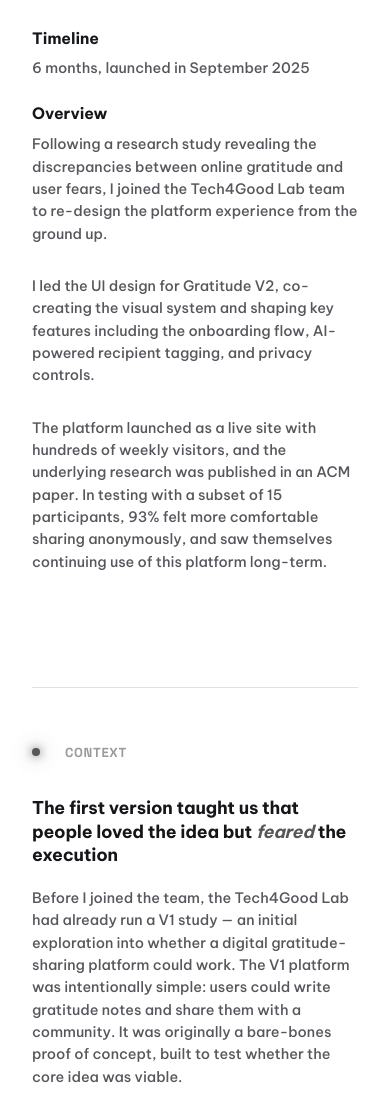
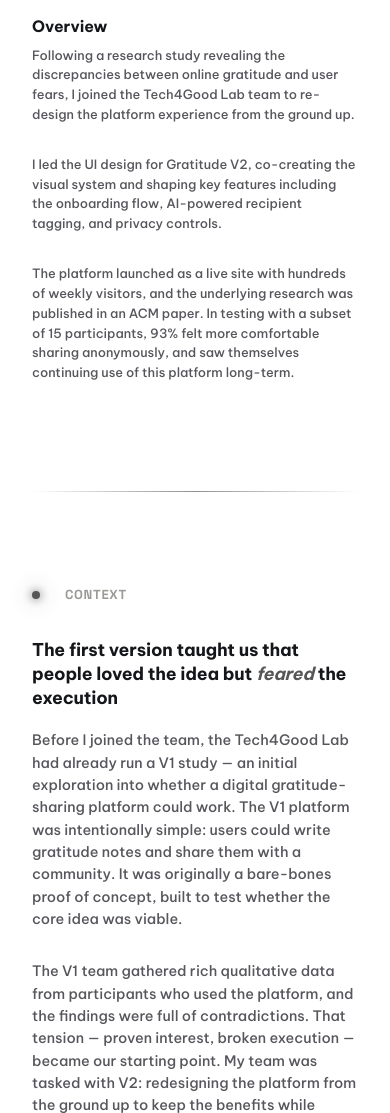
Before and after one commit to ishachury20/Portfolio, a plain HTML site: page gratitude.html in a window 390 px wide. Shown: the part 887-2000 px from the top of the page. Drawn offline with Linux system fonts and the light colour scheme; a web font is replaced by a local one.

Commit message:
Pending mobile optimization

```diff
--- a/gratitude.html
+++ b/gratitude.html
@@ -130,7 +130,7 @@
   /* ---------------- page surface ---------------- */
   .cs-main{
     background:#fff;position:relative;padding-bottom:40px;z-index:1;   /* explicitly lower than .cs-cover (z-index:10) — the image wins the stacking fight regardless of overlap amount */
-    border-radius:60px 60px 0 0;margin-top:-330px;padding-top:380px;   /* rounded top corners, same trick as the landing page's .section.work — margin-top controls how far up it's pulled */
+    border-radius:60px 60px 0 0;margin-top:-330px;padding-top:300px;   /* rounded top corners, same trick as the landing page's .section.work — margin-top controls how far up it's pulled; padding-top reduced from 380px to bring Overview up a bit */
   }
 
   /* ---------------- FIXED "CONTENT" sidebar — outside the main margins ---------------- */
@@ -215,6 +215,10 @@
   .cs-meta-block h4{font-family:'Be Vietnam Pro',sans-serif;font-size:0.98rem;font-weight:700;line-height:1.2;margin:0 0 10px;}
   .cs-meta-block p{font-family:'Be Vietnam Pro',sans-serif;font-weight:500;font-size:0.9rem;line-height:1.6;color:var(--ink-soft);margin:0 0 4px;}
   .cs-meta-block-team p{font-size:0.8rem;font-weight:400;}   /* excluded from the Medium-weight change */
+  /* Overview section only: My Role / Timeline body text and the Overview
+     paragraphs, brought down to roughly match The Team's 0.8rem */
+  #overview .cs-meta-block p{font-size:0.8rem;}
+  #overview .cs-row-content{font-size:0.8rem;}
 
   /* screenshots / mockups inside the right column */
   .cs-shot{margin:8px 0 0;}
@@ -484,7 +488,7 @@
     </section>
 
     <!-- ============ CONTEXT ============ -->
-    <section class="cs-row" id="context" style="border-top:1px solid var(--line);margin-top:24px;padding-top:56px;">
+    <section class="cs-row" id="context" style="border-top:1px solid transparent;border-image:linear-gradient(to right, #FFFFFF 0%, #909090 50%, #FFFFFF 100%) 1;margin-top:18px;padding-top:94px;">
       <p class="cs-eyebrow">Context</p>
       <div class="cs-row-label reveal">
         <h2>The first version taught us that people loved the idea but <em>feared</em> the execution</h2>
```
